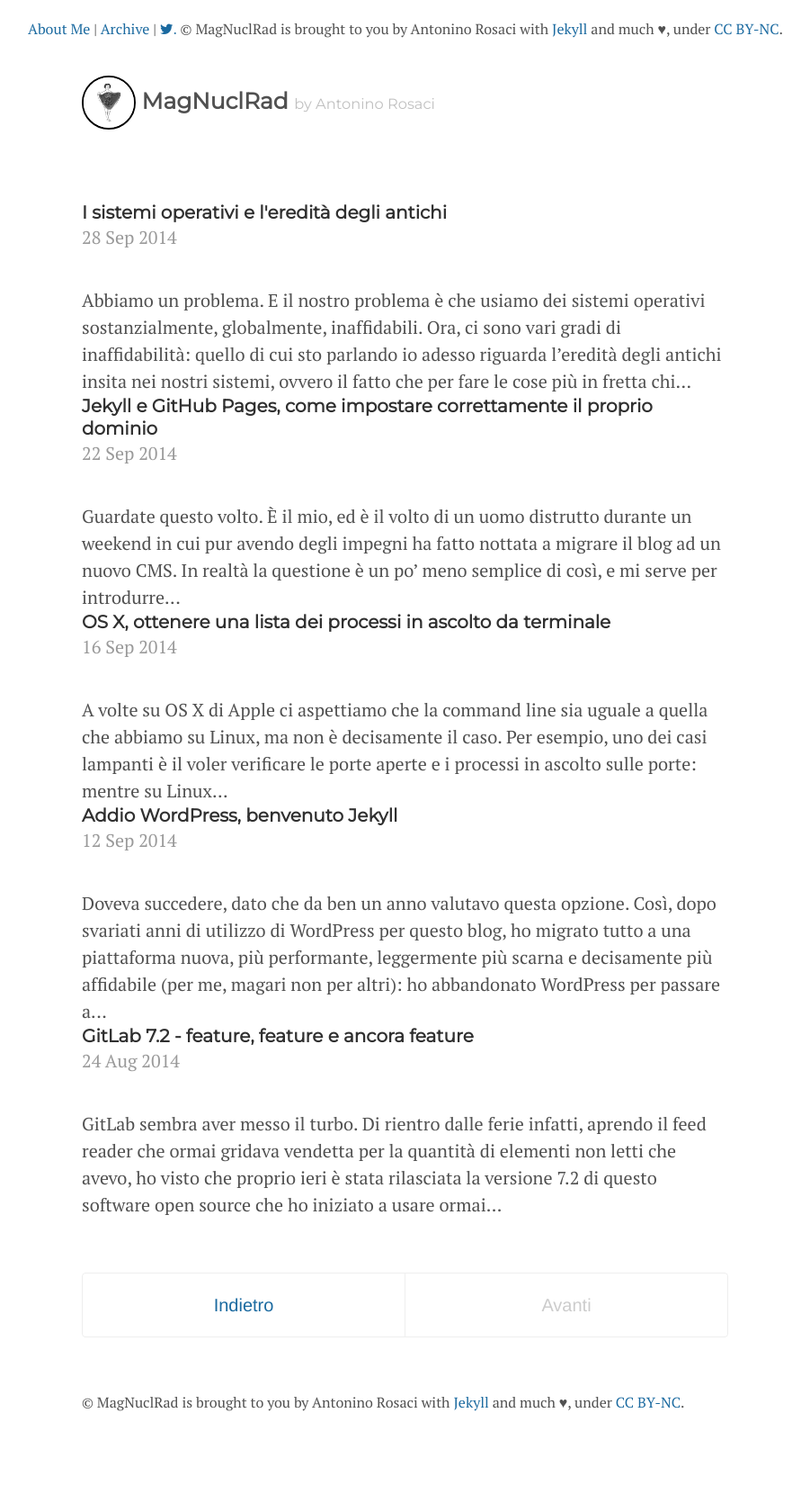
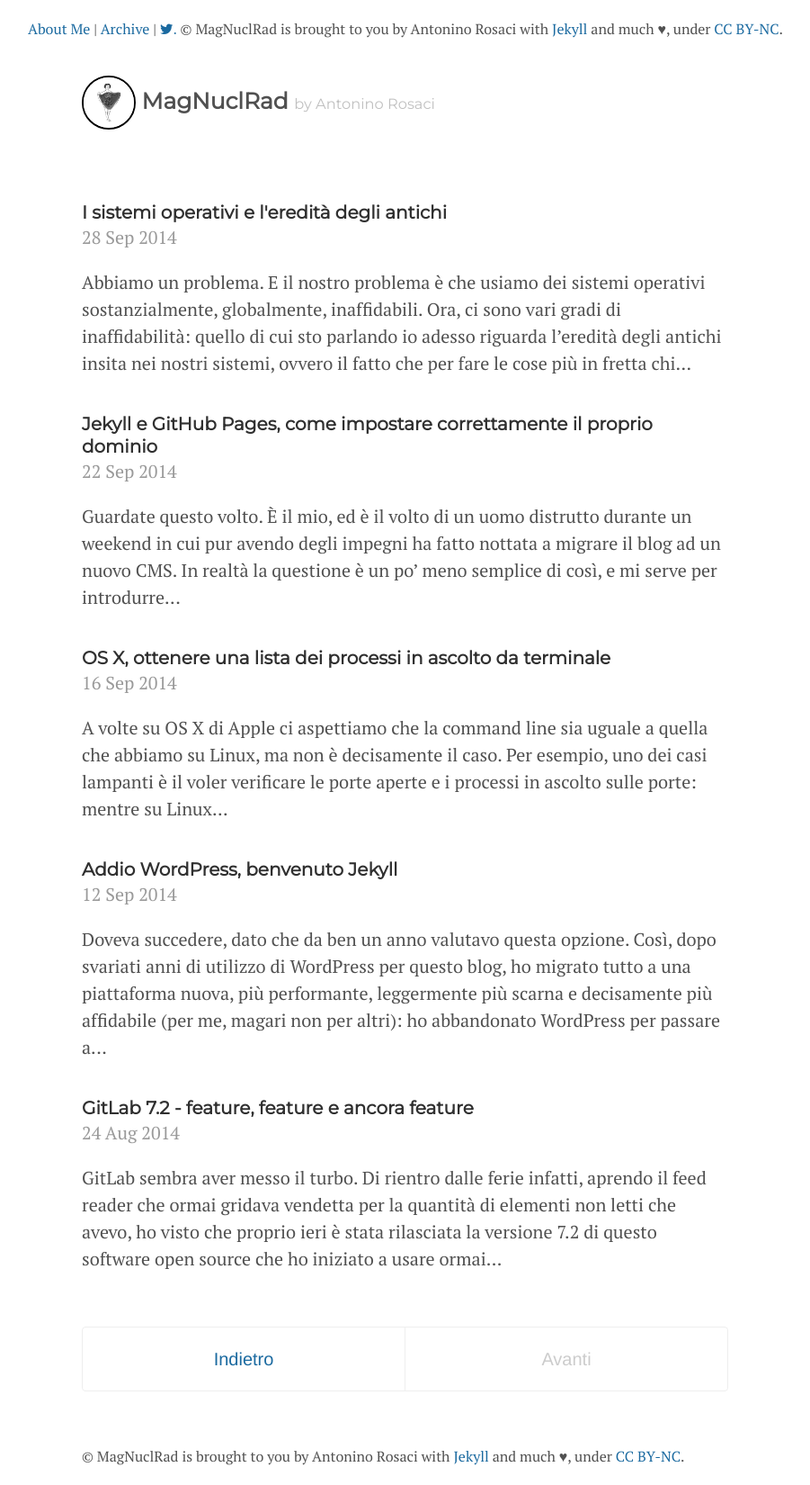
Before and after one commit to rosaci/rosaci.github.io, a Jekyll site: the page built from index.html, in a window 1280 px wide. Shown: the whole page at 90% size, without its empty margins (189-1090 px from the left). Built offline with Jekyll 4.4.1, drawn with Linux system fonts in a browser that asks for light colours; nearby versions of some CDN libraries; Markdown is read by kramdown in place of the engine named in the settings; the list of posts is cut into pages by our own code; before the commit the page ends 1590 px from its top, so only the background shows below that.

Commit message:
Initial commit

```diff
--- a/index.html
+++ b/index.html
@@ -13,8 +13,9 @@ title: Home
     </h1>
 
     <span class="post-date">{{ post.date | date_to_string }} </span>
+    {{ post.content | strip_html | truncatewords: 50 }}
   </div>
-  {{ post.content | strip_html | truncatewords: 50 }}
+
   {% endfor %}
 </div>
 
```
